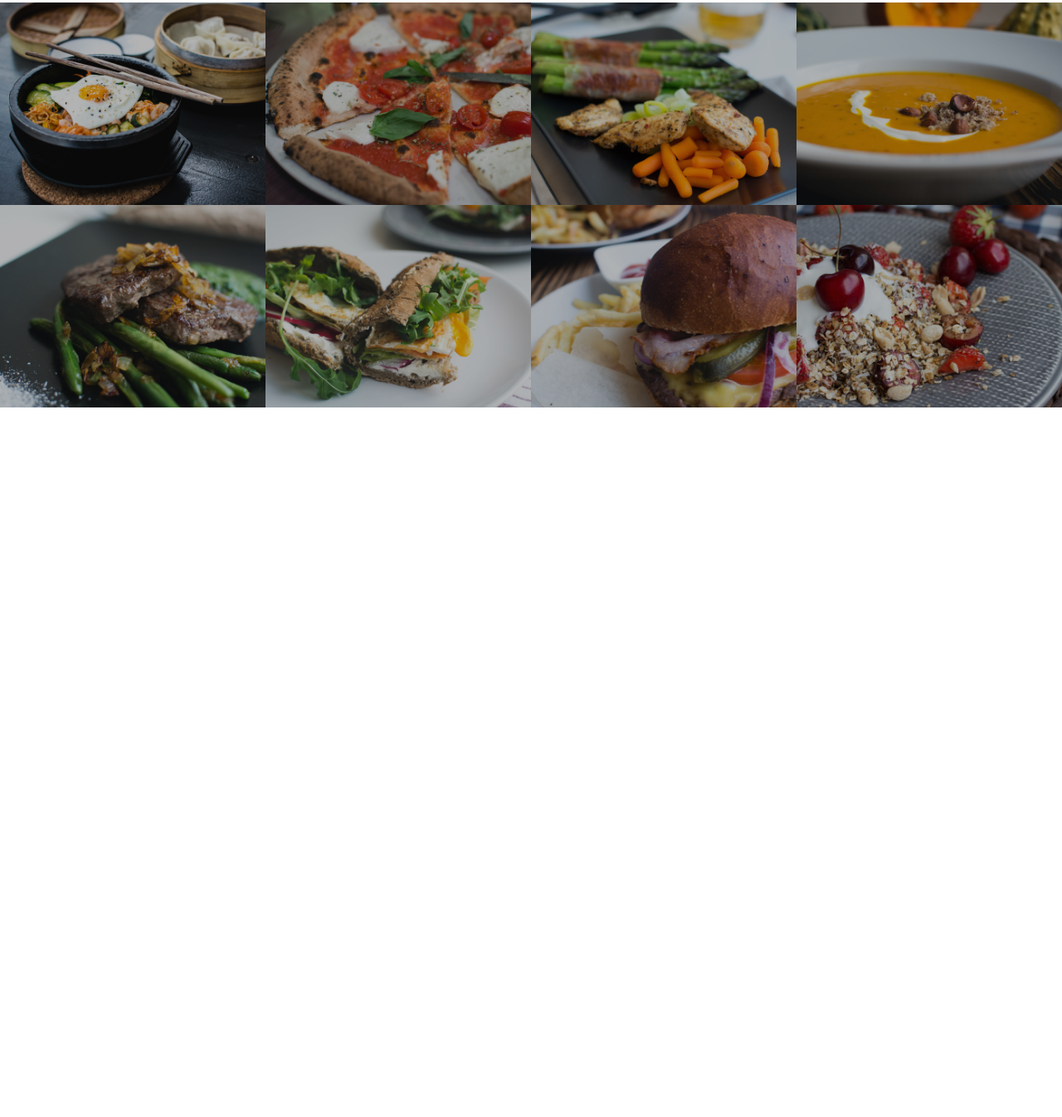
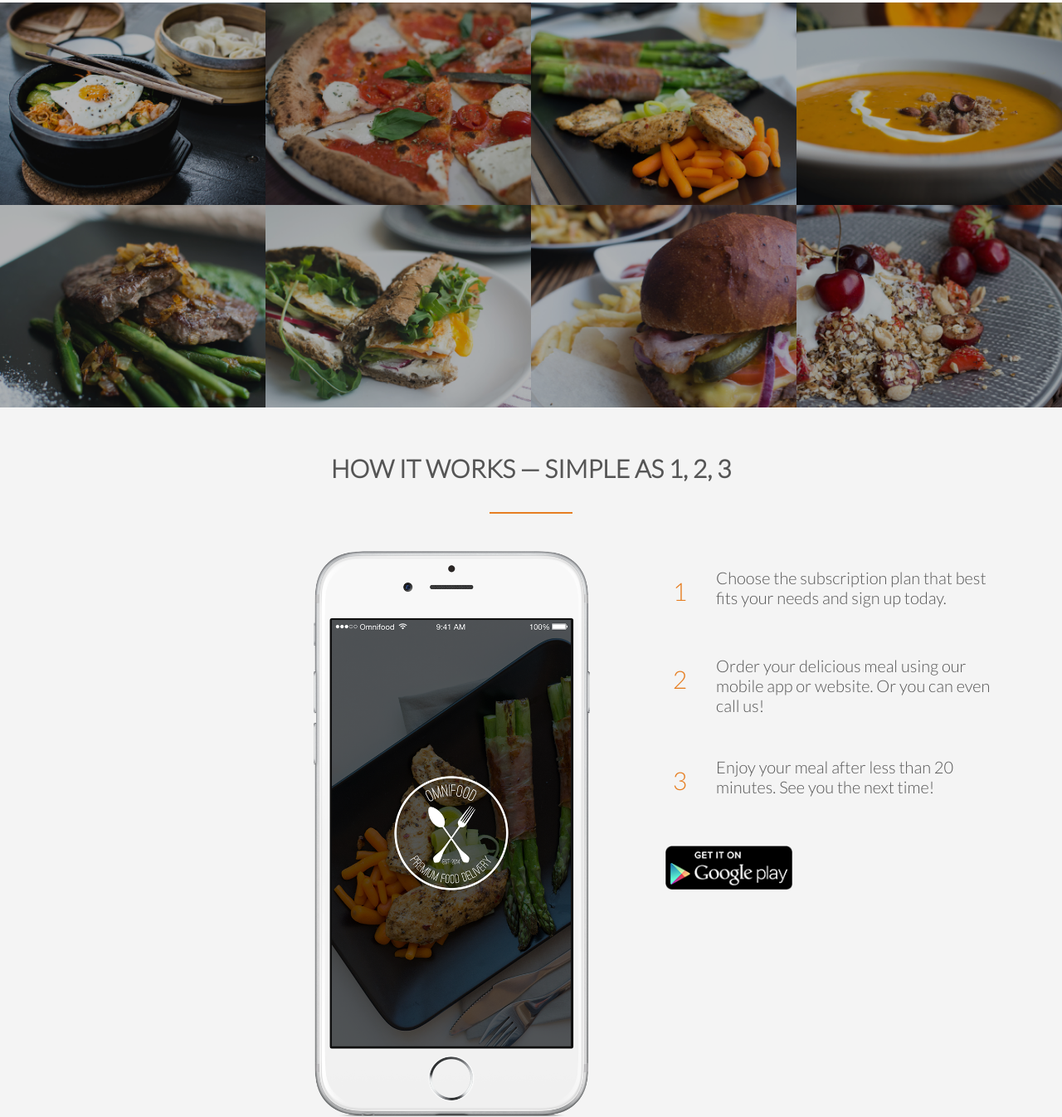
Before and after one commit to Adousenpai/Omnifood, a plain HTML site: page index.html in a window 1280 px wide. Shown: the part 1551-2897 px from the top of the page at 83% size. Before the commit the page ends 2042 px from the top, so only its background shows below. Drawn offline with Linux system fonts and the light colour scheme.

Commit message:
work_section

```diff
--- a/index.html
+++ b/index.html
@@ -15,8 +15,8 @@
         <nav class="menu">
             <img src="image/logo-white.png" alt="logo" class="logo">
             <ul>
-                <li><a href="">FOODSDELIVERY</a></li>
-                <li><a href="">HOWITWORKS</a></li>
+                <li><a href="#feature">FOODSDELIVERY</a></li>
+                <li><a href="#Galerie">HOWITWORKS</a></li>
                 <li><a href="">OURCITIES</a></li>
                 <li><a href="">SIGNUP</a></li>
             </ul>
@@ -30,7 +30,7 @@
     </header>
 
 
-     <section class="feature">
+     <section id="feature">
         <!-- =========================================================== -->
                         <!-- Premiere Section -->
         <!-- =========================================================== -->
@@ -66,7 +66,7 @@
         </div>
          </div>
     </section>
-    <section class="Galerie">
+    <section id="Galerie">
      <!-- =========================================================== -->
                         <!-- Deuxieme Section -->
      <!-- =========================================================== -->
@@ -85,5 +85,25 @@
         </ul>
      </div>
     </section>
+
+    <section id="Work">
+         <!-- =========================================================== -->
+                        <!-- Troisieme Section -->
+     <!-- =========================================================== -->
+     <div class="work">
+         <h2>How it works — Simple as 1, 2, 3</h2>
+         <div class="trait"></div>
+         <div class="tel">
+             <img src="image/app-iPhone.png">
+            <ul>
+             <li><div class="number">1</div> Choose the subscription plan that best fits your needs and sign up today.</li>
+             <li><div class="number">2</div> Order your delicious meal using our mobile app or website. Or you can even call us!</li>
+             <li><div class="number">3</div> Enjoy your meal after less than 20 minutes. See you the next time!</li>
+            <li><a href=""><img src="image/download-app-android.png" id="google"></a></li>
+            </ul>
+
+        </div>
+     </div>
+    </section>
 </body>
 </html>
--- a/style.css
+++ b/style.css
@@ -7,6 +7,7 @@ body {
   font-weight: 300;
   font-size: 20px;
   color: #555;
+  scroll-behavior: smooth;
 }
 
 /* =========================== */
@@ -56,7 +57,6 @@ header {
 
 .menu a:hover {
   border-bottom: 2px solid #e67e22;
-
 }
 
 .text_banniere {
@@ -112,8 +112,7 @@ header {
                         <!-- Premiere Section -->
   <!-- =========================================================== --> */
 
-.feature {
-
+#feature {
   width: 100%;
   position: relative;
   padding-top: 80px;
@@ -153,13 +152,11 @@ header {
   justify-content: space-between;
 }
 
-
-
-.card, .card1 {
+.card,
+.card1 {
   padding: 5px;
   width: 250px;
   margin-bottom: 10px;
-
 }
 
 .card1 {
@@ -185,7 +182,6 @@ header {
   width: 100%;
   padding: 80px 0 0 0;
   margin: 0;
-
 }
 
 .ul_img {
@@ -196,8 +192,6 @@ header {
   padding: 0;
   margin: 0;
   background-color: black;
-
-
 }
 
 .ul_img li {
@@ -205,16 +199,75 @@ header {
 }
 
 .ul_img img {
-    width: 100%;
-    opacity: 0.7;
-    transition: transform 0.5s, opacity 0.5s;
-    transform: scale(1.15);
-
-  }
+  width: 100%;
+  opacity: 0.7;
+  transition: transform 0.5s, opacity 0.5s;
+  transform: scale(1.15);
+}
 
 .ul_img img:hover {
   opacity: 1;
   transform: none;
+}
+
+/* <!-- =========================================================== -->
+                        <!-- Troisieme Section -->
+ <!-- =========================================================== --> */
+
+#Work{
+  background-color: #f4f4f4;
+}
+
+.work {
+  width: 1140px;
+  margin: 0 auto;
+  padding-top: 30px;
+
 
 
 }
+
+.work h2{
+  text-transform: uppercase;
+  text-align: center;
+  padding-bottom: 5px;
+}
+
+.work img{
+  width: 40%;
+  margin-right: 50px;
+}
+
+.tel {
+  display: flex;
+  justify-content: center;
+  padding-left: 27%;
+  padding-top: 15px;
+
+}
+
+.number {
+  color: #e67e22;
+
+  text-align: center;
+  padding: 10px;
+
+  margin-right: 25px;
+  font-size: 150%;
+
+}
+
+.tel ul {
+  list-style-type: none;
+}
+
+.tel li {
+  list-style-type: none;
+  margin-bottom: 50px;
+  display: flex;
+}
+
+#google {
+  width: 70%;
+
+}
```
